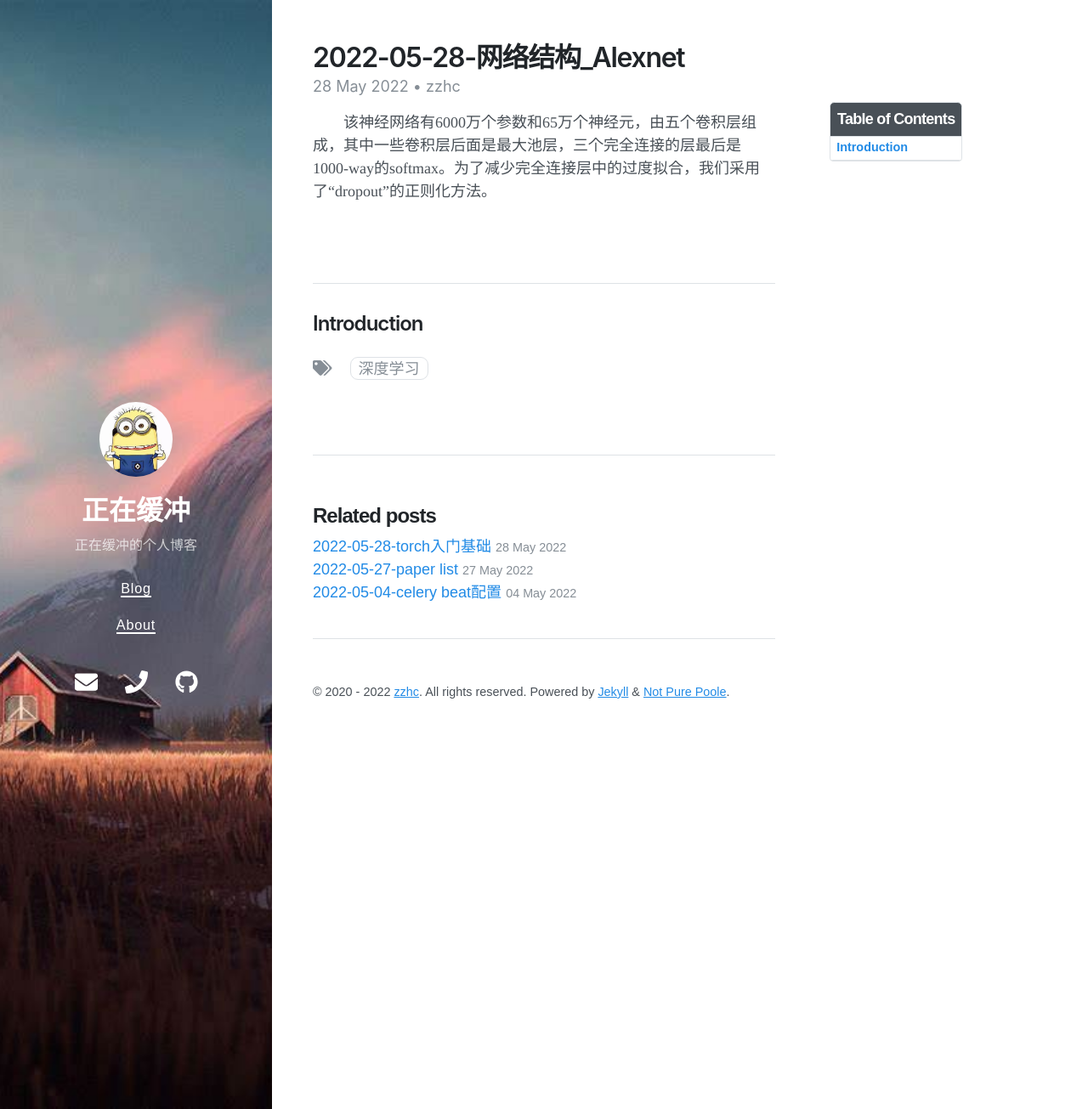
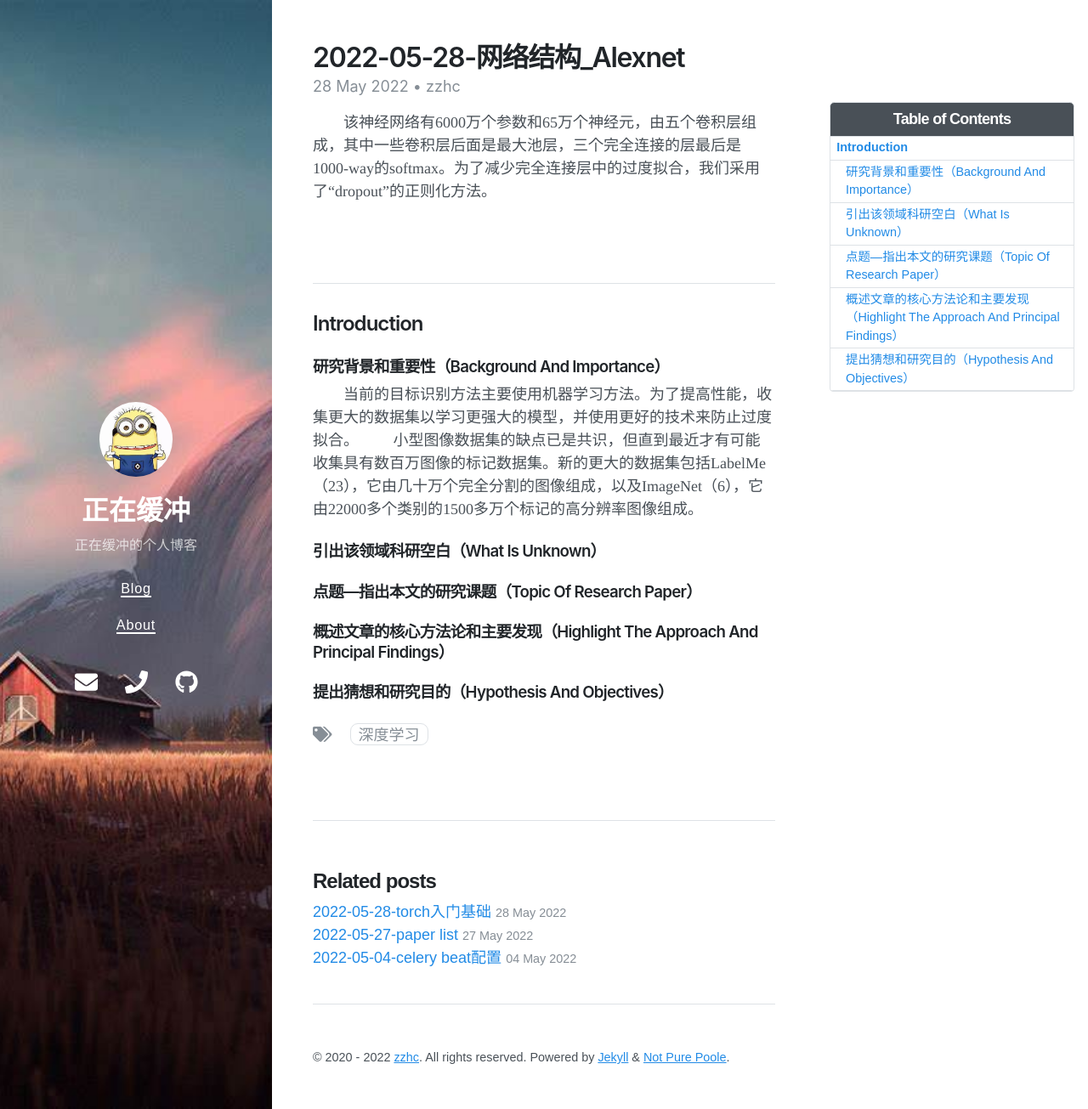
Before and after one commit to Zzhc3321/personal-blog.github.io, a Jekyll site: the page built from _posts/2022-05-28-网络结构_Alexnet.md, in a window 1280 px wide and 1305 px high. Shown: the whole window at 85% size. Built offline with Jekyll 4.4.1, drawn with Linux system fonts in a browser that asks for light colours; nearby versions of some CDN libraries.

Commit message:
修改文件: _posts/2022-05-28-网络结构_Alexnet.md

```diff
--- a/_posts/2022-05-28-网络结构_Alexnet.md
+++ b/_posts/2022-05-28-网络结构_Alexnet.md
@@ -16,3 +16,17 @@ author: zzhc
 ***
 
 ## Introduction
+
+### 研究背景和重要性（Background And Importance）
+
+&emsp;&emsp;当前的目标识别方法主要使用机器学习方法。为了提高性能，收集更大的数据集以学习更强大的模型，并使用更好的技术来防止过度拟合。
+&emsp;&emsp;小型图像数据集的缺点已是共识，但直到最近才有可能收集具有数百万图像的标记数据集。新的更大的数据集包括LabelMe（23），它由几十万个完全分割的图像组成，以及ImageNet（6），它由22000多个类别的1500多万个标记的高分辨率图像组成。
+
+### 引出该领域科研空白（What Is Unknown）
+
+### 点题—指出本文的研究课题（Topic Of Research Paper）
+
+
+### 概述文章的核心方法论和主要发现（Highlight The Approach And Principal Findings）
+
+### 提出猜想和研究目的（Hypothesis And Objectives）
```
